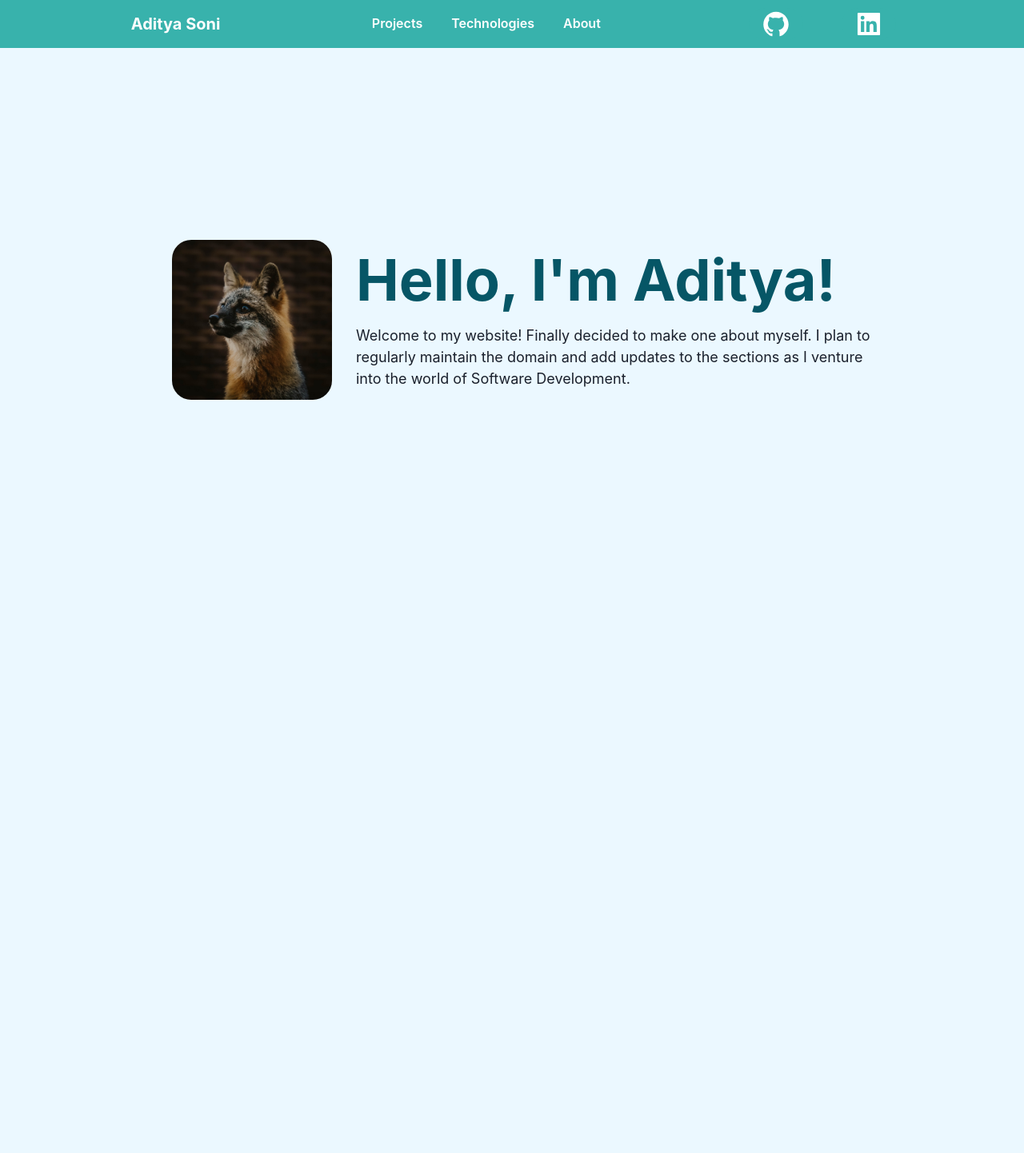
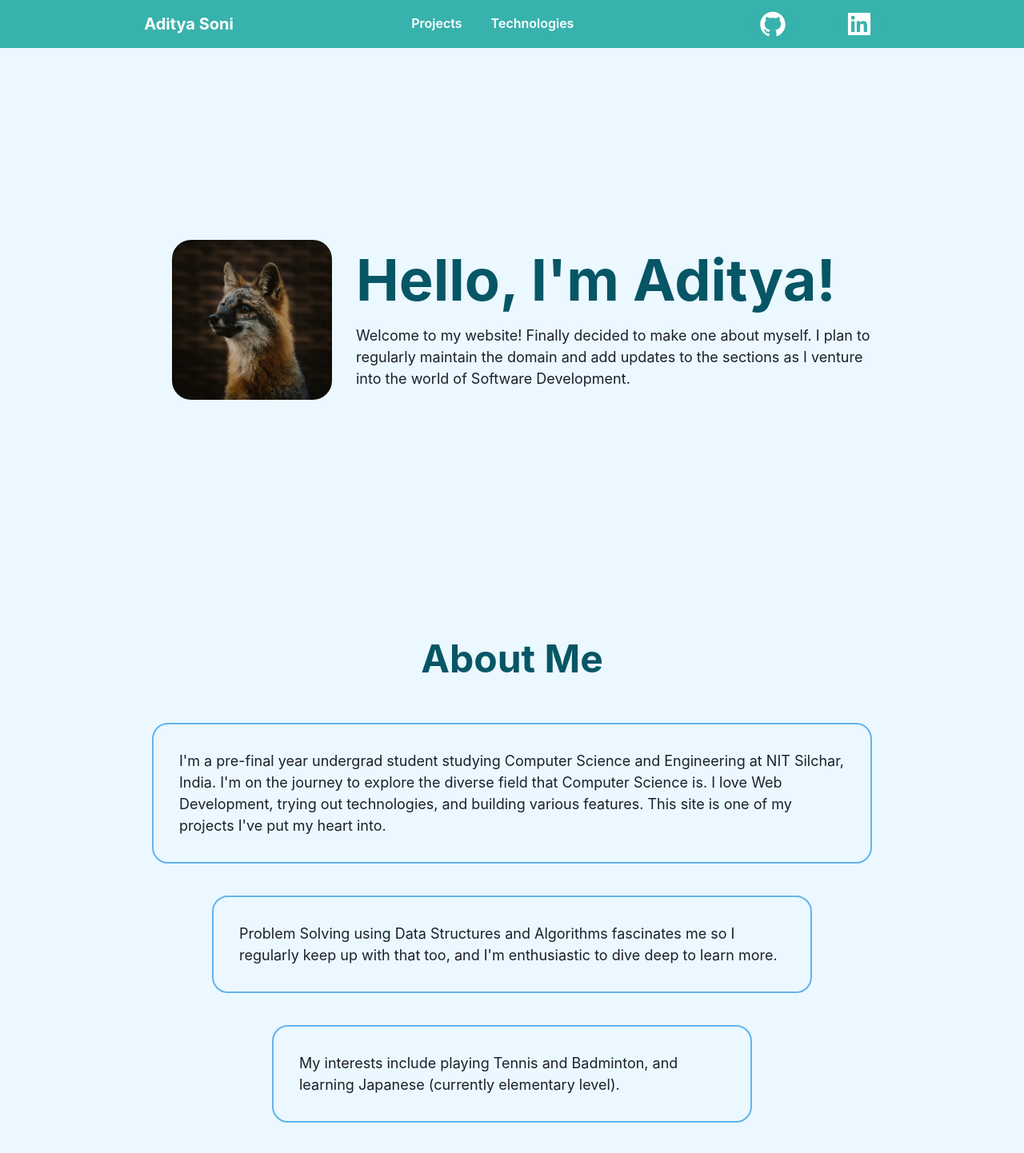
Before and after one commit to adityson/portfolio-website, a Next.js app: page / in a window 1280 px wide. Shown: the top 1442 px of the page at 80% size. Before the commit the page ends 800 px from the top, so only its background shows below. Built offline with nearby package versions, Linux system fonts and the light colour scheme.

Commit message:
added about me section

```diff
--- /dev/null
+++ b/components/About/About.tsx
@@ -0,0 +1,33 @@
+import React from 'react'
+import { Flex, Heading, Text, Box } from '@chakra-ui/react';
+import BoxIn from './BoxIn';
+
+const About = () => {
+    return (
+        <Flex flexDirection='column' alignItems='center' marginBottom='100px' mx='40px'>
+            <Heading as='h3' size='2xl' marginBottom='36px' color='#065666'>About Me</Heading>
+            <Flex flexDirection='column' alignItems='center'>
+                <BoxIn childWidth='900px'>
+                    <Text fontSize='lg'>
+                        I'm a pre-final year undergrad student studying Computer Science and Engineering at NIT Silchar, India.
+                        I'm on the journey to explore the diverse field that Computer Science is. I love Web Development, trying out technologies,
+                        and building various features. This site is one of my projects I've put my heart into.
+                    </Text>
+                </BoxIn>
+                <BoxIn childWidth='750px'>
+                    <Text fontSize='lg'>
+                        Problem Solving using Data Structures and Algorithms fascinates me so I regularly keep up with that too,
+                        and I'm enthusiastic to dive deep to learn more.
+                    </Text>
+                </BoxIn>
+                <BoxIn childWidth='600px'>
+                    <Text fontSize='lg'>
+                        My interests include playing Tennis and Badminton, and learning Japanese (currently elementary level).
+                    </Text>
+                </BoxIn>
+            </Flex>
+        </Flex>
+    )
+}
+
+export default About;
--- /dev/null
+++ b/components/About/BoxIn.tsx
@@ -0,0 +1,25 @@
+import React from 'react'
+import { Box } from '@chakra-ui/react'
+
+interface Props {
+    children: React.ReactNode;
+    childWidth: string;
+}
+
+const BoxIn = ({ children, childWidth }: Props) => {
+    return (
+        <Box
+            border='2px solid #63b3ed'
+            p={8}
+            borderRadius='20px'
+            maxW={childWidth}
+            my={5}
+            transition='all 0.2s ease'
+            _hover={{transform: 'scale(1.2)'}}
+        >
+            {children}
+        </Box>
+    )
+}
+
+export default BoxIn
--- a/components/Nav/LinkIcon.tsx
+++ b/components/Nav/LinkIcon.tsx
@@ -8,7 +8,7 @@ interface Props {
 
 const LinkIcon = ({ children, to }: Props) => {
     return (
-        <li style={{ listStyle: 'none', margin: '0 24px' }}>
+        <li style={{ listStyle: 'none', margin: '0 20px' }}>
             <Button
                 as='a'
                 href={to}
--- a/components/Nav/LinkLi.tsx
+++ b/components/Nav/LinkLi.tsx
@@ -9,10 +9,11 @@ interface LinkLiProps {
 
 const LinkLi = ({ to, LinkText }: LinkLiProps) => {
   return (
-    <li style={{ listStyle: "none", fontSize: "1.2rem", margin: " 0 10px" }}>
+    <li style={{ listStyle: "none", margin: " 0 10px" }}>
       <Link href={to}>
         <Button
             as="a"
+            size='md'
             variant="ghost"
             padding='8px'
             borderRadius='15px'
--- a/components/Nav/Nav.tsx
+++ b/components/Nav/Nav.tsx
@@ -11,6 +11,7 @@ const Nav = () => {
             <Flex>
                 <Link href='/'>
                     <Heading
+                        as='h4'
                         size='md'
                         padding='8px'
                         margin='0 20px'
@@ -25,7 +26,6 @@ const Nav = () => {
             <Flex justifyContent='space-between'>
                 <LinkLi to='/projects' LinkText='Projects' />
                 <LinkLi to='/tech' LinkText='Technologies' />
-                <LinkLi to='/about' LinkText='About' />
             </Flex>
             <Flex>
                 <LinkIcon to='https://github.com/'>
--- a/pages/index.tsx
+++ b/pages/index.tsx
@@ -1,5 +1,6 @@
 import Head from 'next/head'
 import { Flex, Heading, Text, Image } from '@chakra-ui/react'
+import About from '../components/About/About'
 
 export default function Home() {
   return (
@@ -21,6 +22,7 @@ export default function Home() {
           </Text>
         </Flex>
       </Flex>
+      <About />
     </>
   )
 }
```
